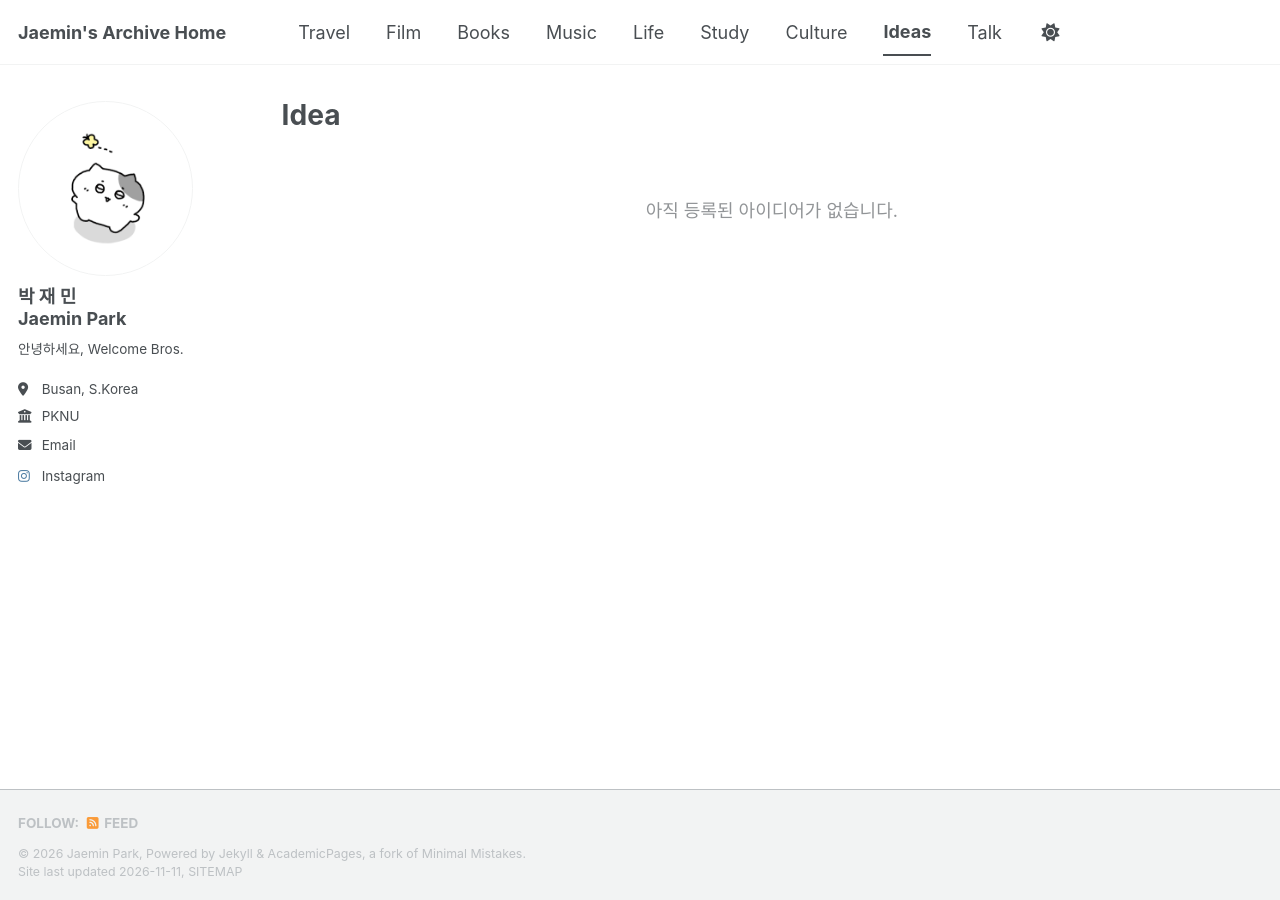
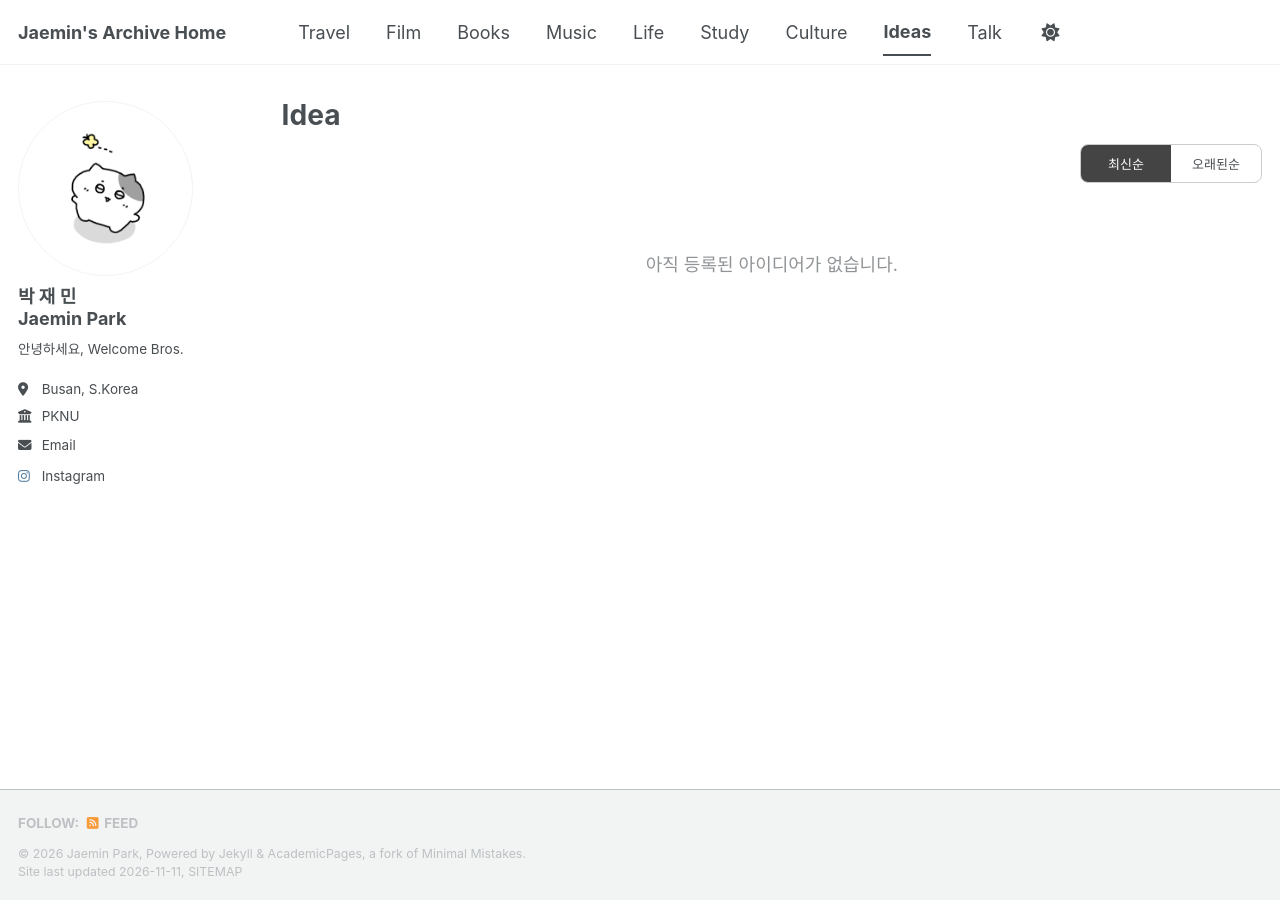
Before and after one commit to jm331kr/jm331kr.github.io, a Jekyll site: the page built from _pages/idea.html, in a window 1280 px wide. Built offline with Jekyll 4.4.1, drawn with Linux system fonts in a browser that asks for light colours; a script bundle is joined from its source files by our own code; a style sheet for code colours, icons or effects is not loaded.

Commit message:
Update idea.html

```diff
--- a/_pages/idea.html
+++ b/_pages/idea.html
@@ -7,9 +7,25 @@ author_profile: true
 
 {% assign ideas = site.idea | sort: "date" | reverse %}
 
-<div class="idea-list">
+<div class="idea-toolbar">
+  <div class="idea-sort">
+    <button type="button" id="idea-new" class="active">
+      최신순
+    </button>
+    <button type="button" id="idea-old">
+      오래된순
+    </button>
+  </div>
+</div>
+
+<div class="idea-list" id="idea-list">
+
 {% for post in ideas %}
-    <a href="{{ post.url | relative_url }}" class="idea-card">
+
+  <a href="{{ post.url | relative_url }}"
+     class="idea-card"
+     data-date="{{ post.date | date: '%Y-%m-%d' }}">
+
     <div class="idea-content">
       <span class="idea-title">
         {{ post.title }}
@@ -22,6 +38,7 @@ author_profile: true
 
     <span class="idea-arrow">›</span>
   </a>
+
 {% endfor %}
 
 {% if ideas.size == 0 %}
@@ -29,14 +46,68 @@ author_profile: true
     아직 등록된 아이디어가 없습니다.
   </p>
 {% endif %}
+
 </div>
 
 <style>
+.idea-toolbar {
+  display: flex;
+  justify-content: flex-end;
+  margin: 15px 0 25px;
+}
+
+.idea-sort {
+  display: inline-flex;
+  border: 1px solid #ccc;
+  border-radius: 8px;
+  overflow: hidden;
+}
+
+.idea-sort button {
+  width: 90px;
+  min-width: 90px;
+  box-sizing: border-box;
+  border: none;
+  border-radius: 0;
+  background: transparent;
+  color: inherit;
+  padding: 9px 0;
+  font-size: 13px;
+  text-align: center;
+  cursor: pointer;
+  transition: background 0.2s;
+  margin: 0;
+}
+
+.idea-sort button.active {
+  background: #444;
+  color: #fff;
+}
+
+.idea-sort button:hover:not(.active) {
+  background: rgba(128,128,128,0.1);
+}
+
+/* 다크모드에서만 선택 버튼 색상 변경 */
+html[data-theme="dark"] .idea-sort button.active {
+  background: #e0e0e0;
+  color: #181818;
+  font-weight: 600;
+}
+
+html[data-theme="dark"] .idea-sort button:not(.active) {
+  background: transparent;
+  color: #cccccc;
+}
+
+html[data-theme="dark"] .idea-sort {
+  border-color: #666;
+}
+
 .idea-list {
   display: flex;
   flex-direction: column;
   gap: 16px;
-  margin-top: 25px;
 }
 
 .idea-card {
```
Also changed, not shown: other parts of _pages/idea.html (+40 -0 lines). Lines whose indentation alone changed are shown as unchanged.
